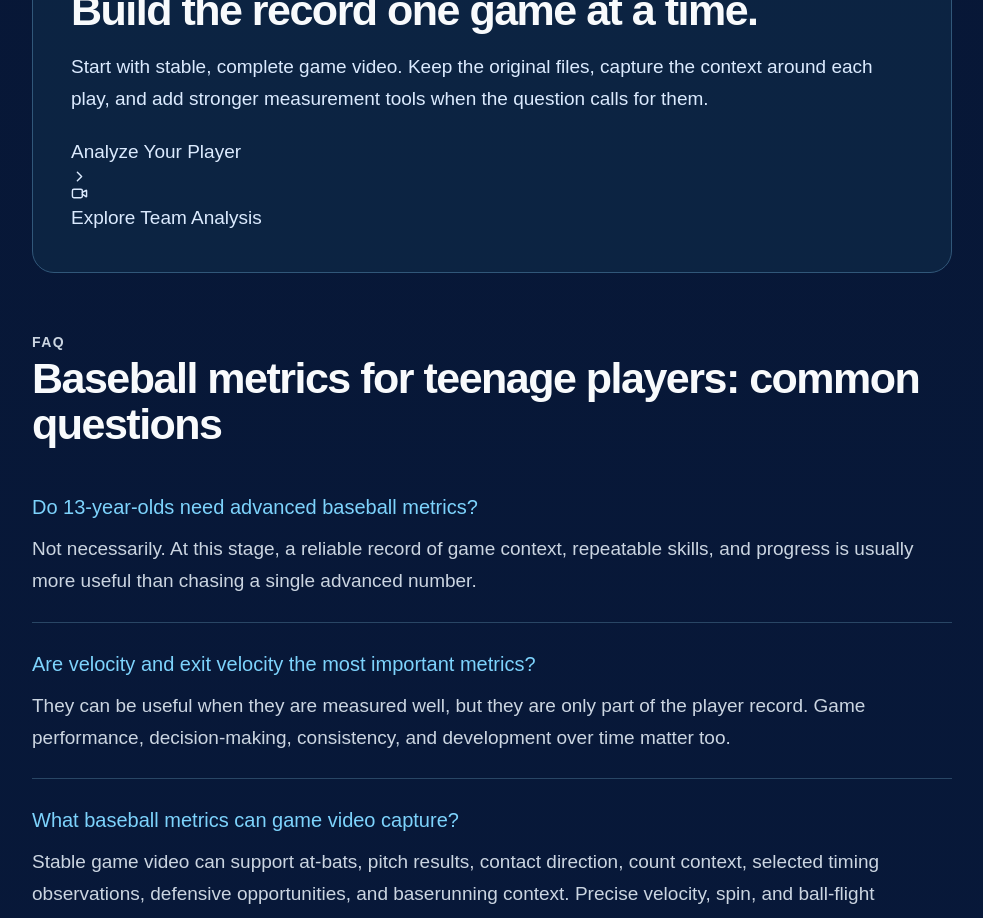
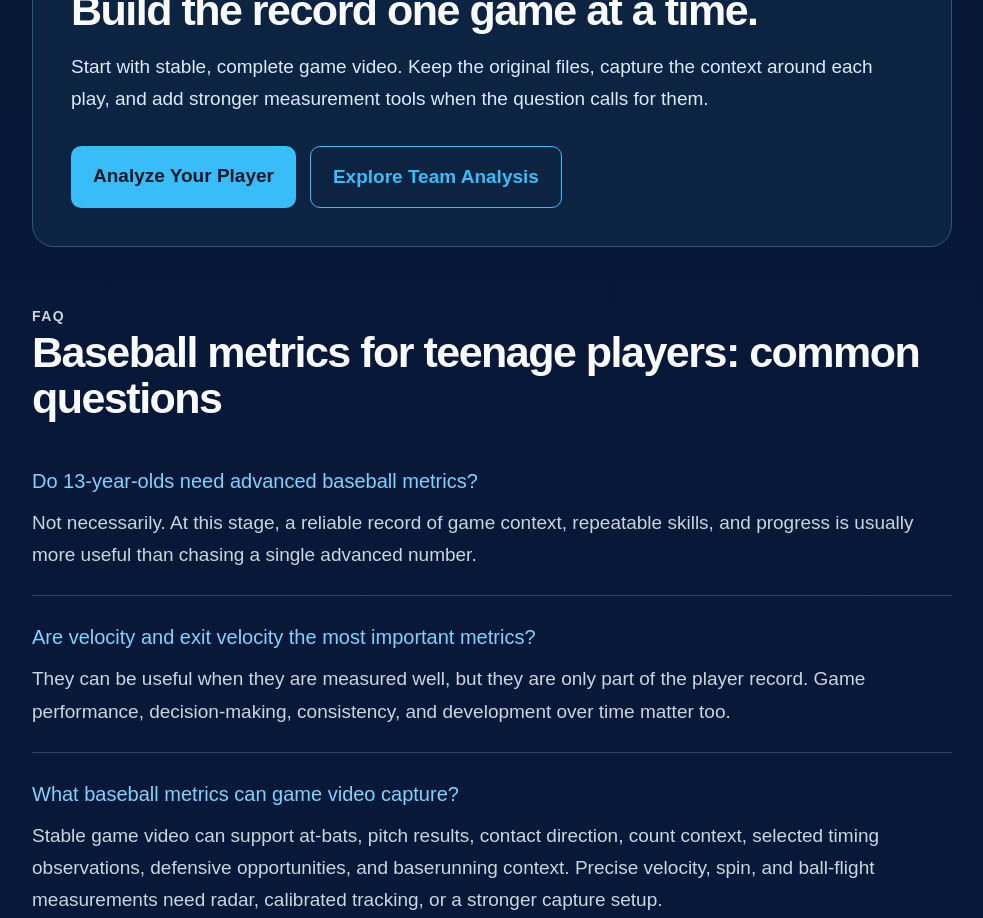
Before and after one commit to stoddow313/Diamond-Metrics-Website, a React (Vite) app: page /blog/baseball-metrics-ages-13-18 in a window 1280 px wide. Shown: the part 6020-6938 px from the top of the page, without its empty margins (148-1131 px from the left). Built offline with nearby package versions, Linux system fonts and the light colour scheme.

Commit message:
Fix metrics article visual and CTA styling

```diff
--- a/src/pages/BaseballMetricsAges1318Page.jsx
+++ b/src/pages/BaseballMetricsAges1318Page.jsx
@@ -1,5 +1,5 @@
 import { useEffect } from 'react';
-import { Check, ChevronRight, Video } from 'lucide-react';
+import { ChevronRight } from 'lucide-react';
 import { Link } from 'react-router-dom';
 import MarketingLayout from '../components/MarketingLayout';
 import { getBlogPost } from '../data/blogPosts';
@@ -204,12 +204,12 @@ export default function BaseballMetricsAges1318Page() {
             <p>
               Start with stable, complete game video. Keep the original files, capture the context around each play, and add stronger measurement tools when the question calls for them.
             </p>
-            <div className="article-actions">
-              <Link className="button button-primary" to="/signup">
-                Analyze Your Player <ChevronRight size={17} aria-hidden="true" />
+            <div className="hero-buttons article-actions">
+              <Link className="primary-button" to="/signup">
+                Analyze Your Player
               </Link>
-              <Link className="button button-secondary" to="/programs">
-                <Video size={17} aria-hidden="true" /> Explore Team Analysis
+              <Link className="secondary-button" to="/programs">
+                Explore Team Analysis
               </Link>
             </div>
           </section>
```
Also changed, not shown: src/assets/blog/baseball-metrics-framework.svg.
